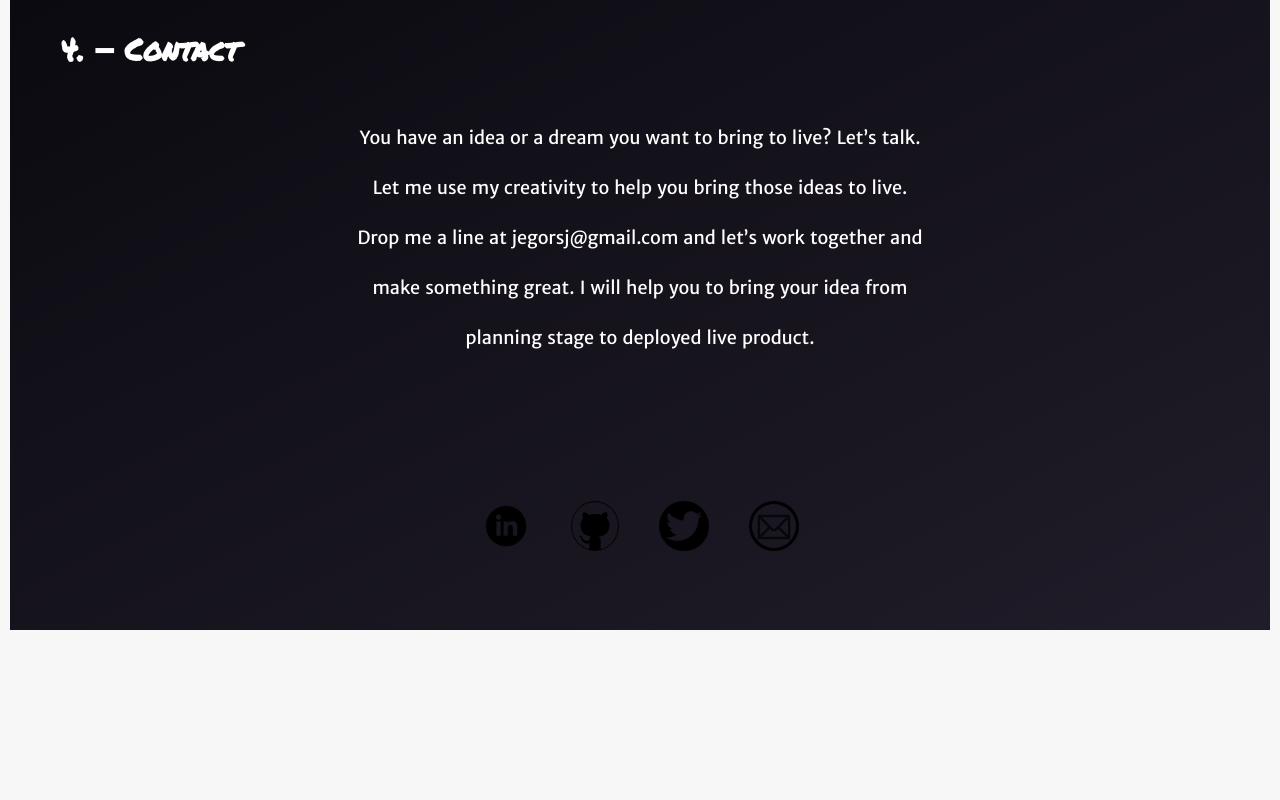
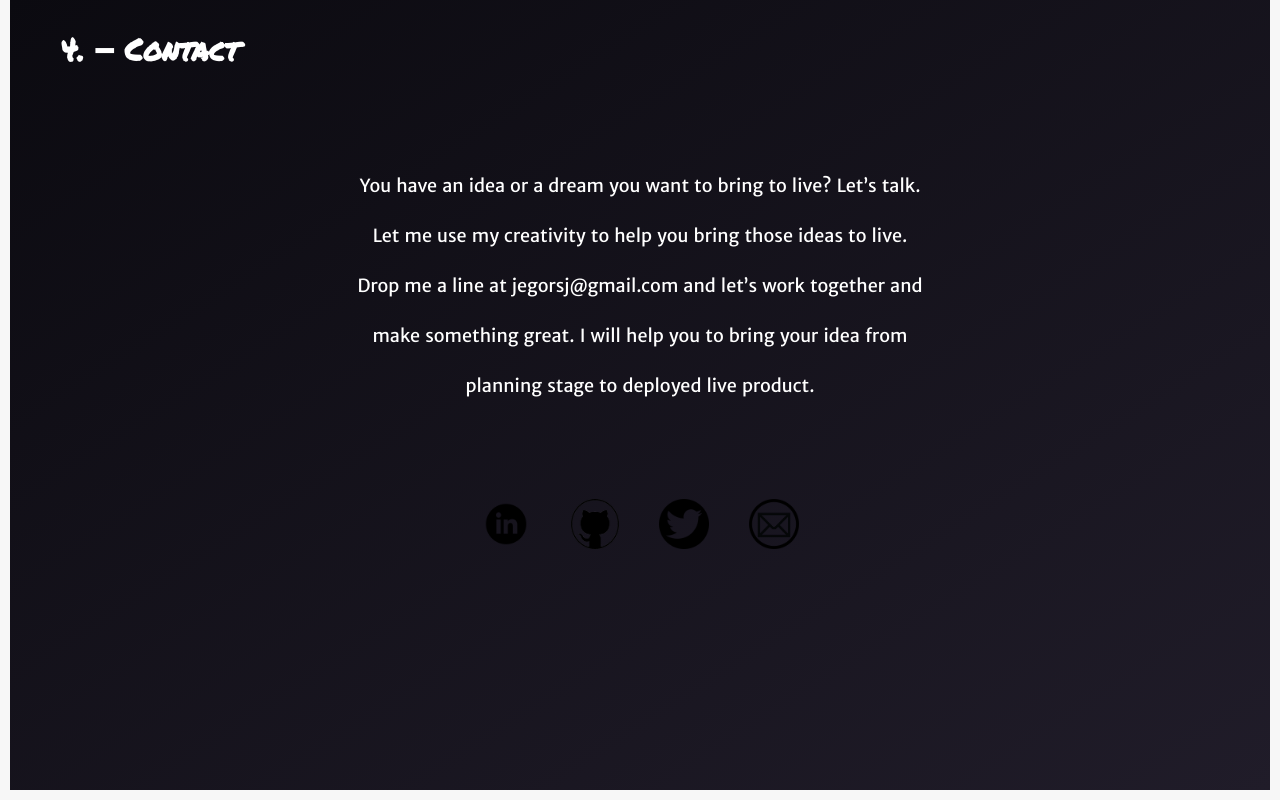
Before and after one commit to jjeskovs/NewPortfolio, a website: page index.html in a window 1280 px wide. Shown: the part 3940-4740 px from the top of the page. Before the commit the page ends 4580 px from the top, so only its background shows below. Drawn offline with nearby package versions, Linux system fonts and the light colour scheme.

Commit message:
one more media to the footer

```diff
--- a/sass/main.scss
+++ b/sass/main.scss
@@ -547,7 +547,7 @@ body {
   border-top: 0.8rem solid #4aaaa5;
   // height: 50rem;
 
-    @media only screen and (max-width: 1024px){
+    @media only screen and (max-width: 1366px){
       height: 100vh;
       // padding: 15  rem 0 15rem 0;
     }
@@ -595,6 +595,10 @@ body {
       transform: translate(-50%, -50%);
       // margin-top: 10rem;
 
+      @media only screen and (max-width: 1366px) {
+        margin-top: -5rem;
+        // top: 80%;
+      }
       @media only screen and (max-width: 950px) {
         margin-top: -10rem;
         // top: 80%;
```
Also changed, not shown: assets/css/style.css.
